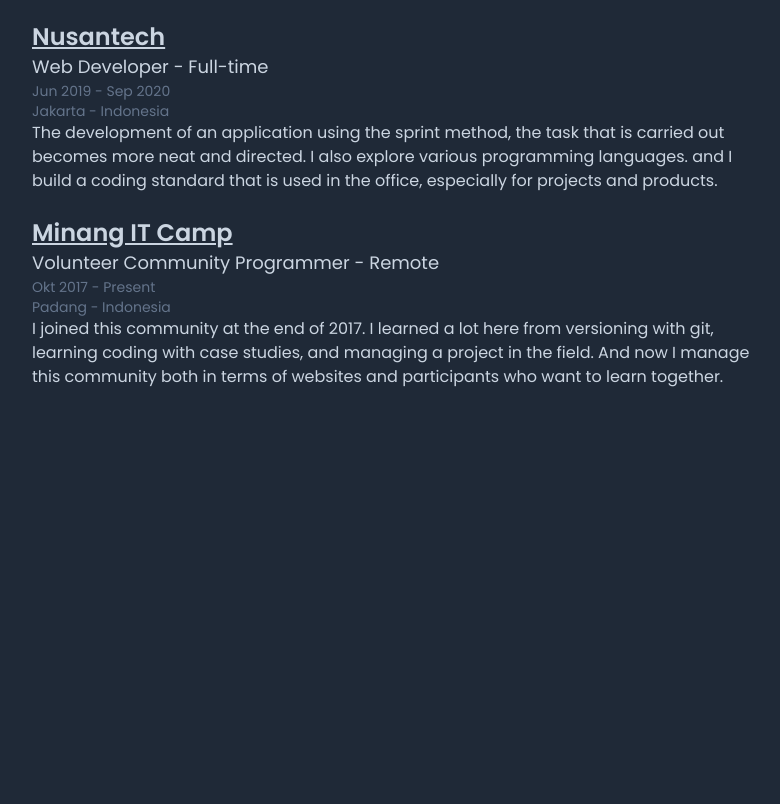
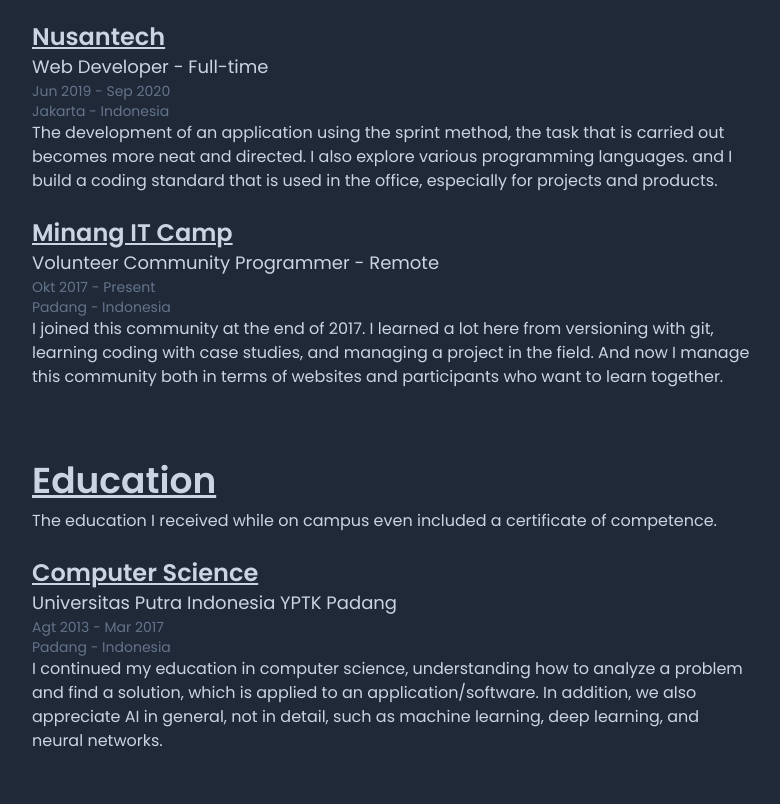
Before and after one commit to masb0ymas/next-resume, an Astro site: page / in a window 1280 px wide. Shown: the part 2148-2952 px from the top of the page, without its empty margins (240-1020 px from the left). Before the commit the page ends 2601 px from the top, so only its background shows below. Built offline with nearby package versions, Linux system fonts and the light colour scheme; Astro itself is replaced by a stand-in of ours.

Commit message:
feat: add education

```diff
--- /dev/null
+++ b/src/components/Education.astro
@@ -0,0 +1,50 @@
+---
+import { format } from "date-fns";
+import { id } from "date-fns/locale";
+import _ from "lodash";
+import educationJson from "~/data/education.json";
+
+const formatDate = (value: Date | string) => {
+  return format(new Date(value), "MMM yyyy", { locale: id });
+};
+---
+
+<section class="py-6">
+  <div class="grid gap-2 pb-6">
+    <h1 class="text-2xl sm:text-4xl text-slate-300 font-semibold">
+      <u>Education</u>
+    </h1>
+
+    <h2 class="text-normal text-slate-300">
+      The education I received while on campus even included a certificate of
+      competence.
+    </h2>
+  </div>
+
+  {
+    educationJson.data.map((item) => {
+      let new_start_date = formatDate(item.start_date);
+      let new_end_date = "Present";
+
+      if (!_.isNil(item.end_date)) {
+        new_end_date = formatDate(String(item.end_date));
+      }
+
+      return (
+        <div class="flex mb-6 justify-start items-center">
+          <div class="sm:px-0 px-2">
+            <h1 class="text-xl sm:text-2xl font-semibold text-slate-300">
+              <u>{item.title}</u>
+            </h1>
+            <h2 class="text-md sm:text-lg text-slate-300">{item.subtitle}</h2>
+            <h3 class="text-sm sm:text-md text-slate-500">
+              {`${new_start_date} - ${new_end_date}`}
+            </h3>
+            <h3 class="text-sm sm:text-md text-slate-500">{item.location}</h3>
+            <p class="text-slate-300 text-pretty">{item.description}</p>
+          </div>
+        </div>
+      );
+    })
+  }
+</section>
--- /dev/null
+++ b/src/data/education.json
@@ -0,0 +1,16 @@
+{
+	"data": [
+		{
+			"id": "e521f605-6f84-4351-90be-87071d424733",
+			"title": "Computer Science",
+			"subtitle": "Universitas Putra Indonesia YPTK Padang",
+			"description": "I continued my education in computer science, understanding how to analyze a problem and find a solution, which is applied to an application/software. In addition, we also appreciate AI in general, not in detail, such as machine learning, deep learning, and neural networks.",
+			"period": "Agust 2013 - Mar 2017",
+			"start_date": "2013-08-01",
+			"end_date": "2017-03-10",
+			"location": "Padang - Indonesia",
+			"is_active": true,
+			"tag": "school"
+		}
+	]
+}
--- a/src/pages/index.astro
+++ b/src/pages/index.astro
@@ -1,4 +1,5 @@
 ---
+import Education from "~/components/Education.astro";
 import Experience from "~/components/Experience.astro";
 import PageMeta from "~/components/PageMeta.astro";
 import Project from "~/components/Project.astro";
@@ -51,4 +52,5 @@
 
   <Project />
   <Experience />
+  <Education />
 </BaseLayout>
```
